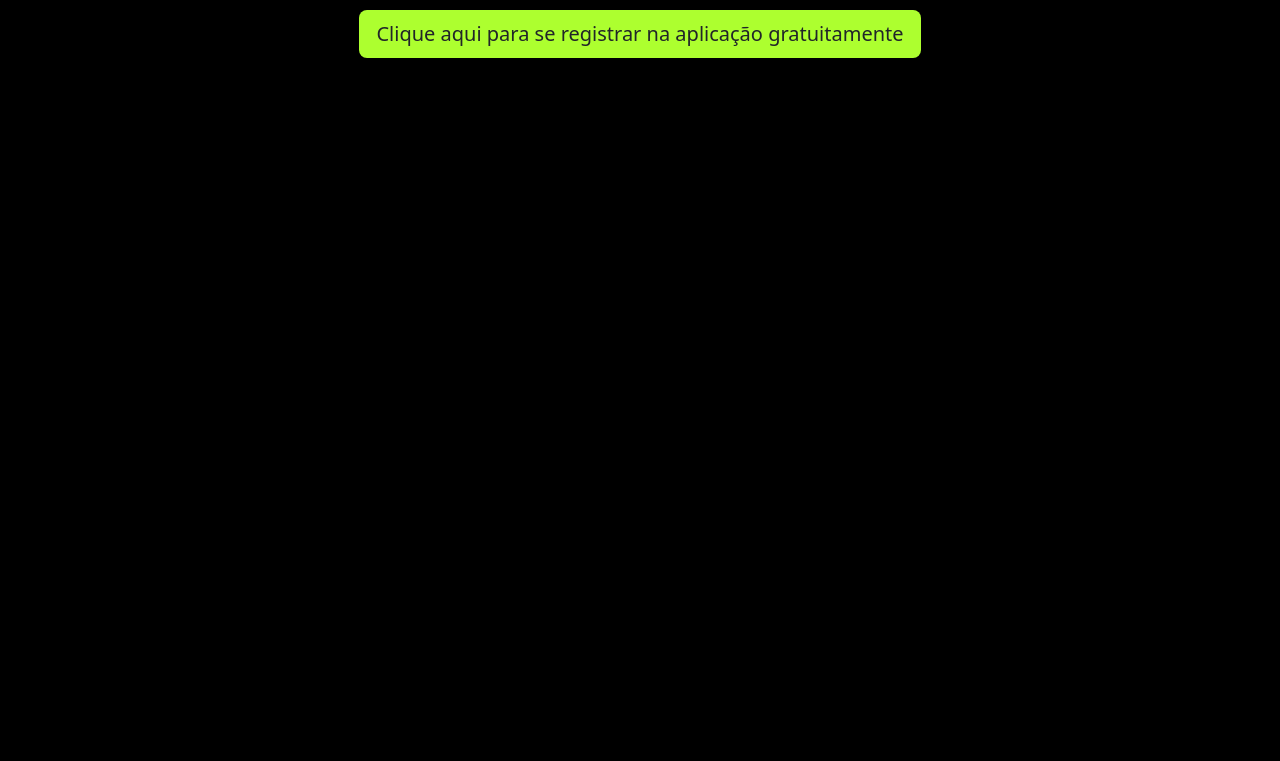
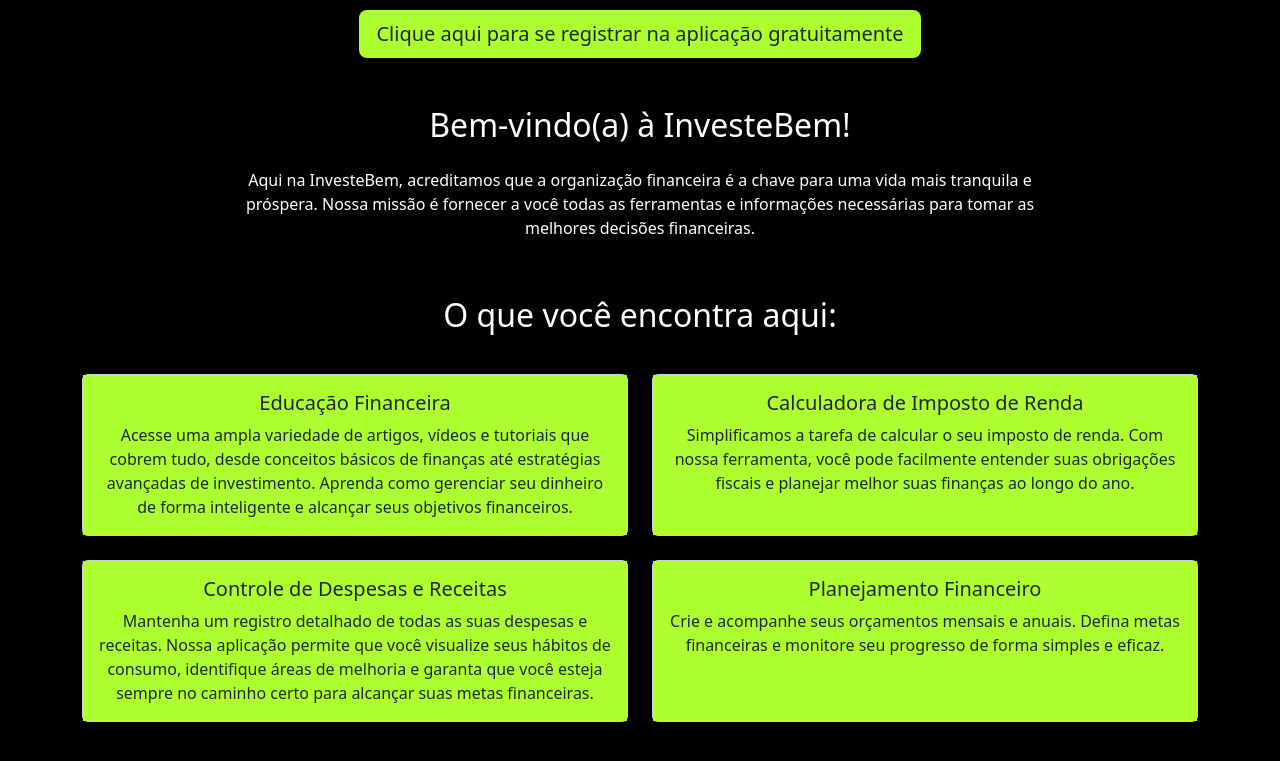
Before and after one commit to ArthurMedeiros01/InvesteBem, a plain HTML site: page index.html in a window 1280 px wide. Shown: the part 789-1550 px from the top of the page. Before the commit the page ends 847 px from the top, so only its background shows below. Drawn offline with nearby package versions, Linux system fonts and the light colour scheme.

Commit message:
Conteúdo Index

```diff
--- a/css/index.css
+++ b/css/index.css
@@ -32,3 +32,30 @@ body {
 .botaoRegistro button:hover {
     color:black;
 }
+
+.container {
+    color: white;
+    justify-content: center;
+    text-align: center;
+}
+
+.container img {
+    min-height: 700px;
+    max-width: 90%;
+}
+
+.textoBemVindo {
+    padding-top: 1em;
+    padding-bottom: 2em;
+    max-width: 50em;
+    text-align: center;
+    margin: auto;
+}
+
+.subtitulo {
+    padding-bottom: 1em;
+}
+
+.card-body {
+    background-color: greenyellow;
+}
--- a/index.html
+++ b/index.html
@@ -94,6 +94,47 @@
   <a href="html/registro.html"><button type="button" class="btn btn-lg botaoRegistroIndex">Clique aqui para se registrar na aplicação gratuitamente</button></a>
   </div>
 <!------------------>
+<div class="container my-5">
+  <div class="text-center mb-4">
+    <h2 class="tituloBemVindo">Bem-vindo(a) à InvesteBem!</h2>
+    <p class="textoBemVindo">Aqui na InvesteBem, acreditamos que a organização financeira é a chave para uma vida mais tranquila e próspera. Nossa missão é fornecer a você todas as ferramentas e informações necessárias para tomar as melhores decisões financeiras.</p>
+  </div>
+  <h2 class="subtitulo">O que você encontra aqui:</h2>
+  <div class="row row-cols-1 row-cols-md-2 g-4">
+    <div class="col">
+      <div class="card h-100">
+        <div class="card-body">
+          <h5 class="card-title">Educação Financeira</h5>
+          <p class="card-text">Acesse uma ampla variedade de artigos, vídeos e tutoriais que cobrem tudo, desde conceitos básicos de finanças até estratégias avançadas de investimento. Aprenda como gerenciar seu dinheiro de forma inteligente e alcançar seus objetivos financeiros.</p>
+        </div>
+      </div>
+    </div>
+    <div class="col">
+      <div class="card h-100">
+        <div class="card-body">
+          <h5 class="card-title">Calculadora de Imposto de Renda</h5>
+          <p class="card-text">Simplificamos a tarefa de calcular o seu imposto de renda. Com nossa ferramenta, você pode facilmente entender suas obrigações fiscais e planejar melhor suas finanças ao longo do ano.</p>
+        </div>
+      </div>
+    </div>
+    <div class="col">
+      <div class="card h-100">
+        <div class="card-body">
+          <h5 class="card-title">Controle de Despesas e Receitas</h5>
+          <p class="card-text">Mantenha um registro detalhado de todas as suas despesas e receitas. Nossa aplicação permite que você visualize seus hábitos de consumo, identifique áreas de melhoria e garanta que você esteja sempre no caminho certo para alcançar suas metas financeiras.</p>
+        </div>
+      </div>
+    </div>
+    <div class="col">
+      <div class="card h-100">
+        <div class="card-body">
+          <h5 class="card-title">Planejamento Financeiro</h5>
+          <p class="card-text">Crie e acompanhe seus orçamentos mensais e anuais. Defina metas financeiras e monitore seu progresso de forma simples e eficaz.</p>
+        </div>
+      </div>
+    </div>
+  </div>
+</div>
 </body>
 <script src="https://cdn.jsdelivr.net/npm/bootstrap@5.3.3/dist/js/bootstrap.bundle.min.js" integrity="sha384-YvpcrYf0tY3lHB60NNkmXc5s9fDVZLESaAA55NDzOxhy9GkcIdslK1eN7N6jIeHz" crossorigin="anonymous"></script>
 </html>
```
Also changed, not shown: html/login.html (+0 -3 lines), img/index/financas.png (added).
